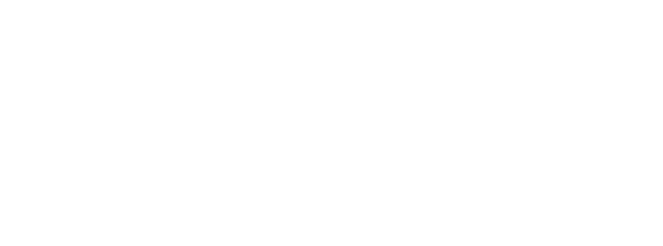
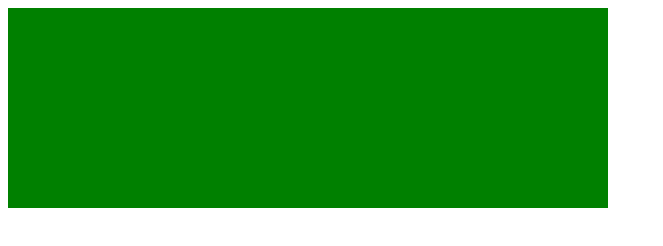
Before and after one commit to AnnaSautina/first-project, a plain HTML site: page index.html in a window 1280 px wide. Shown: the whole page, without its empty margins (0-663 px from the left). Drawn offline with Linux system fonts and the light colour scheme.

Commit message:
обновление html

```diff
--- a/index.html
+++ b/index.html
@@ -2,10 +2,11 @@
 <html>
 	<head>
 		<title></title>
+		<link rel="stylesheet" href="style.css"/>
 	</head>
 	<body>
 		<header></header>
-		<section></section>
+		<section class="background"></section>
 		<footer></footer>
 	</body>
 </html>
```
